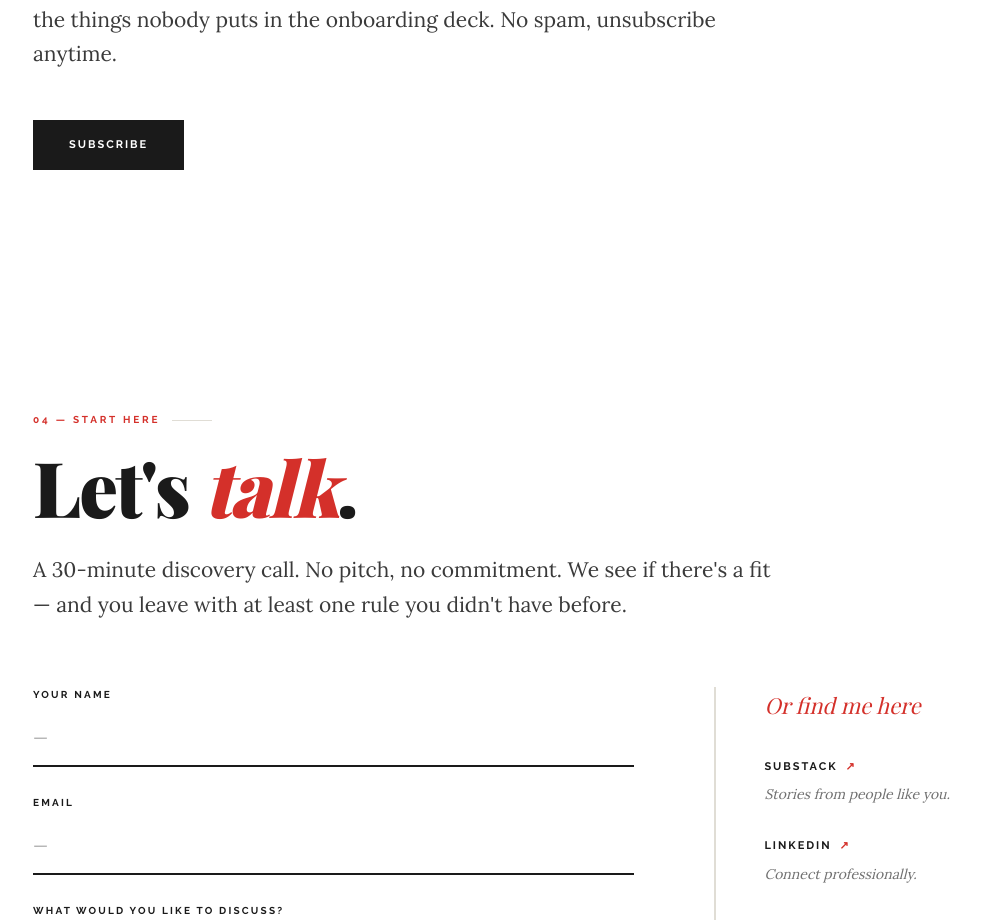
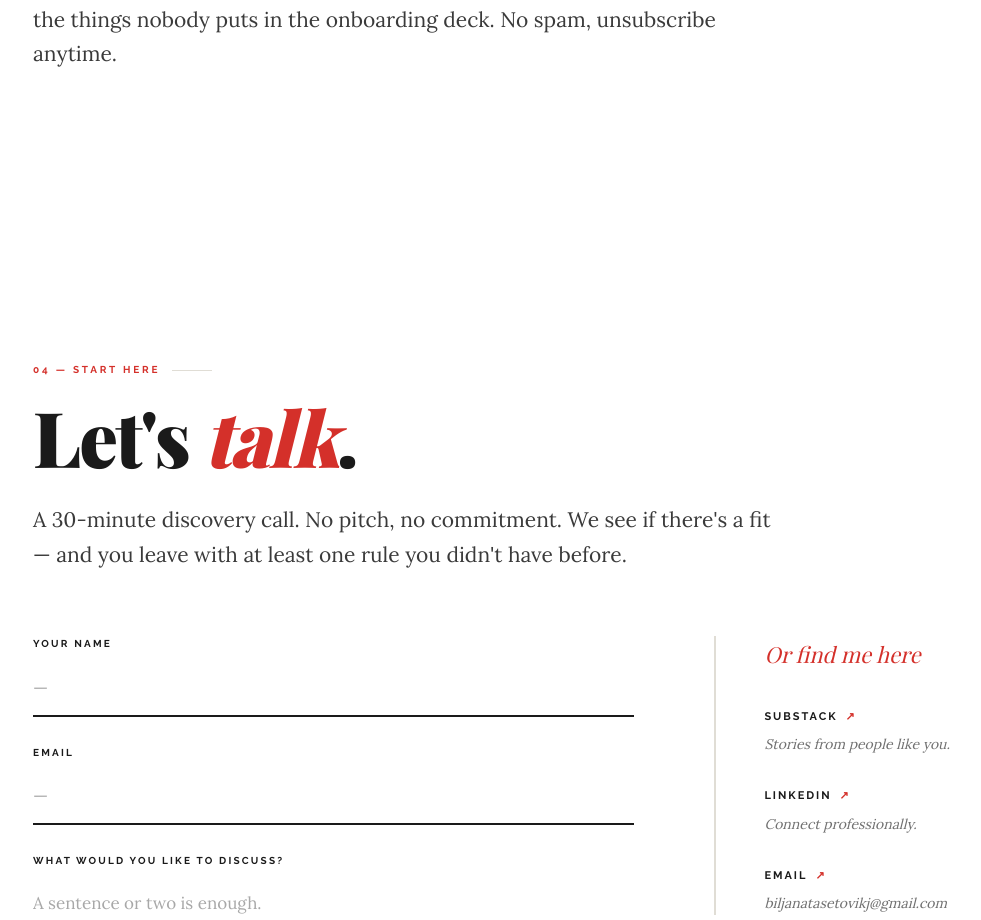
Before and after one commit to biljanatasetovikj-boop/InvisibleRules, a Next.js app: page / in a window 1280 px wide. Shown: the part 7943-8863 px from the top of the page, without its empty margins (35-1016 px from the left). Built offline with nearby package versions, Linux system fonts and the light colour scheme; a web font is replaced by a local one.

Commit message:
Embed beehiiv subscribe form inline in Newsletter section

```diff
--- /dev/null
+++ b/components/BeehiivForm.tsx
@@ -0,0 +1,21 @@
+"use client";
+
+import { useEffect, useRef } from "react";
+
+const FORM_ID = "a2e90b77-09bb-4d43-b0f1-48dc150ded69";
+
+export default function BeehiivForm() {
+  const ref = useRef<HTMLDivElement>(null);
+
+  useEffect(() => {
+    const container = ref.current;
+    if (!container || container.querySelector("script")) return;
+    const script = document.createElement("script");
+    script.src = "https://subscribe-forms.beehiiv.com/v3/loader.js";
+    script.async = true;
+    script.setAttribute("data-beehiiv-form", FORM_ID);
+    container.appendChild(script);
+  }, []);
+
+  return <div ref={ref} />;
+}
--- a/components/Newsletter.tsx
+++ b/components/Newsletter.tsx
@@ -1,9 +1,5 @@
 import FadeIn from "./FadeIn";
-
-// Paste the src from your beehiiv embed snippet here.
-// beehiiv → Grow → Subscribe Forms → (create/select a form) → Embed →
-// copy the URL inside <iframe src="..."> and drop it in below.
-const BEEHIIV_EMBED_SRC = "";
+import BeehiivForm from "./BeehiivForm";
 
 export default function Newsletter() {
   return (
@@ -29,24 +25,7 @@ export default function Newsletter() {
 
         <FadeIn delay={0.1}>
           <div className="max-w-[540px]">
-            {BEEHIIV_EMBED_SRC ? (
-              <iframe
-                src={BEEHIIV_EMBED_SRC}
-                title="Subscribe to The Invisible Rules"
-                scrolling="no"
-                className="w-full border-0 bg-transparent"
-                style={{ height: 220 }}
-              />
-            ) : (
-              <a
-                href="https://theinvisiblerules.beehiiv.com/subscribe"
-                target="_blank"
-                rel="noopener noreferrer"
-                className="inline-block bg-[#1a1a1a] text-white px-9 py-4 font-sans text-[11px] font-bold uppercase tracking-[0.18em] hover:bg-[#d4302a] transition-colors"
-              >
-                Subscribe
-              </a>
-            )}
+            <BeehiivForm />
           </div>
         </FadeIn>
       </div>
```
